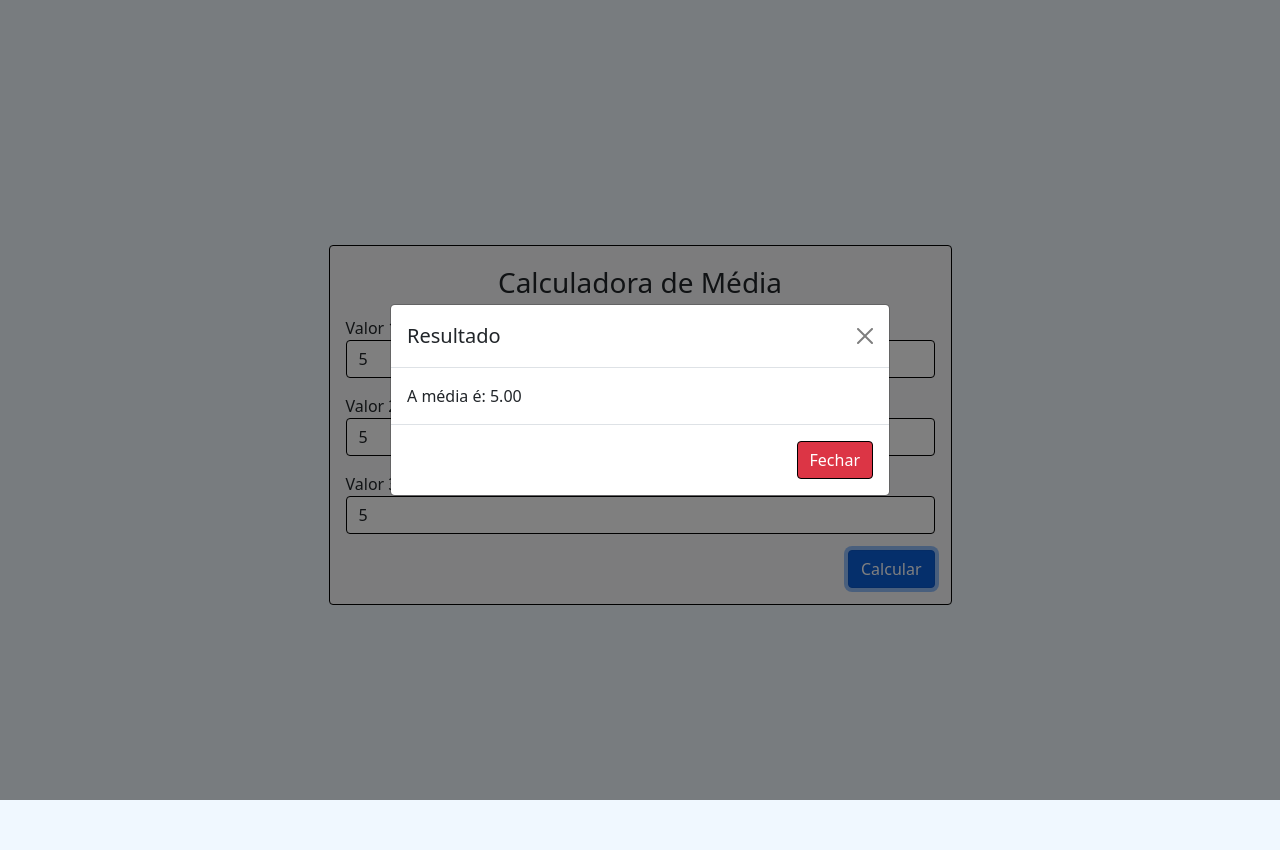
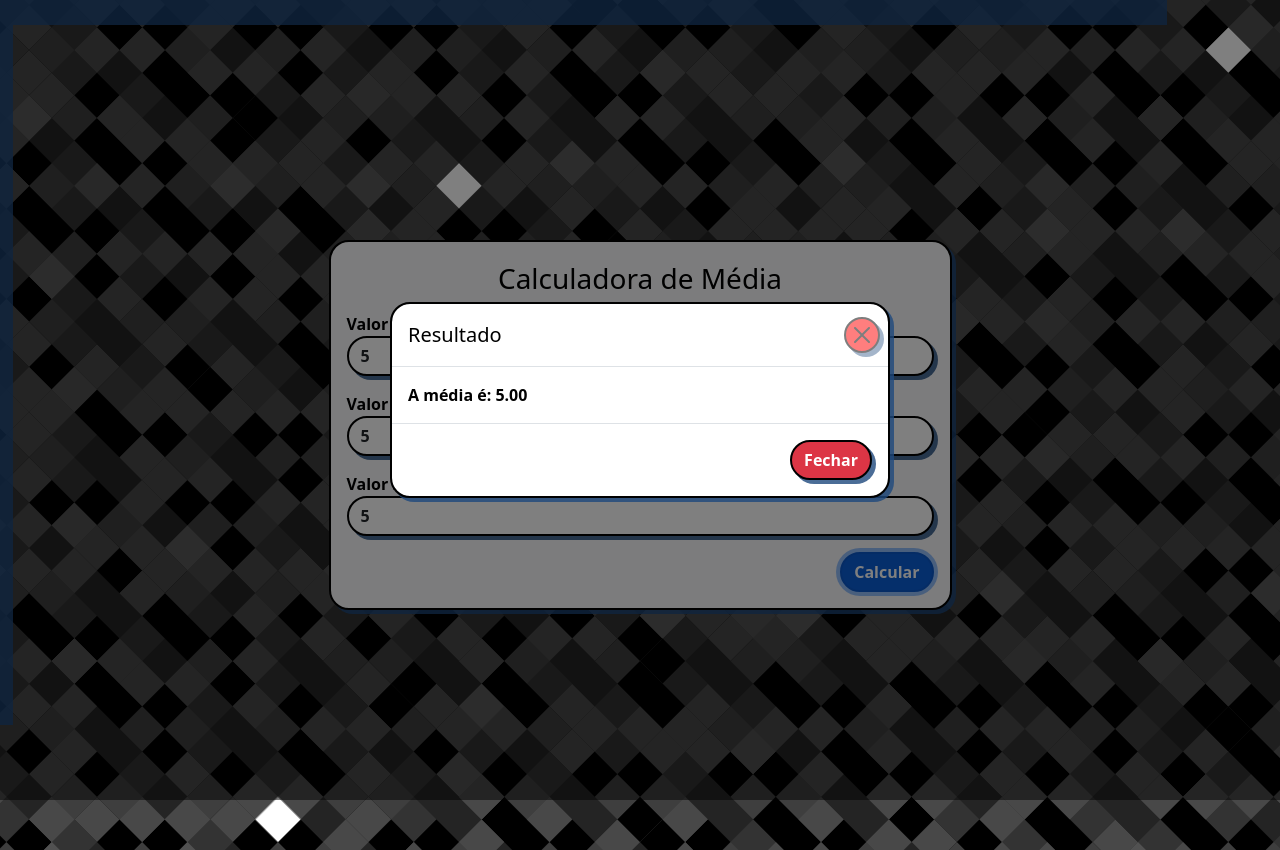
Before and after one commit to leoo1992/desafio, a plain HTML site: page index.html in a window 1280 px wide. Both pictures are taken after typing "5", "5", "5" into the empty fields and a click on the button "Calcular". Drawn offline with nearby package versions, Linux system fonts and the light colour scheme.

Commit message:
alterações de CSS

```diff
--- a/index.html
+++ b/index.html
@@ -24,7 +24,7 @@
 <body>
     <div class="calculadora-row p-1 row flex-row d-flex align-items-center justify-content-center">
         <!-- CONTAINER -->
-        <div class="calculadora-container container col-xxl-6 col-xl-6 col-md-8 col-sm-9 col-xs-10 p-3 rounded bg-light">
+        <div class="calculadora-container container col-xxl-6 col-xl-6 col-md-8 col-sm-9 col-xs-10 p-3 bg-light">
             <h3 class="text-center mt-1">Calculadora de Média</h3>
             <form>
                 <div class="form-group mt-3">
--- a/style.css
+++ b/style.css
@@ -1,13 +1,31 @@
 body {
     overflow: hidden;
     padding: 25px;
-    background-color: aliceblue;
+    background: url("./pattern-randomized.svg");
+    background-attachment: fixed;
+    background-size: cover;
+    color: black;
+    font-weight: 800;
   }
   .calculadora-row {
+    box-shadow: -100px -100px rgba(31, 73, 125, 0.8);
     height: 100vh;
   }
   .calculadora-container,
   .form-control,
-  .btn {
-    border: 1px solid black;
+  .btn, .btn-close {
+    border: 2px solid black;
+    box-shadow: 4px 4px rgba(31, 73, 125, 0.8);
+    font-weight: 800;
+    border-radius: 20px;
   }
+
+  .btn-close{
+    background-color: red;
+  }
+
+  .modal-content {
+    border-radius: 20px;
+    border: 2px solid rgb(0, 0, 0);
+    box-shadow: 4px 4px rgba(31, 73, 125, 0.8);
+  }
```
Also changed, not shown: pattern-randomized.svg (added).
